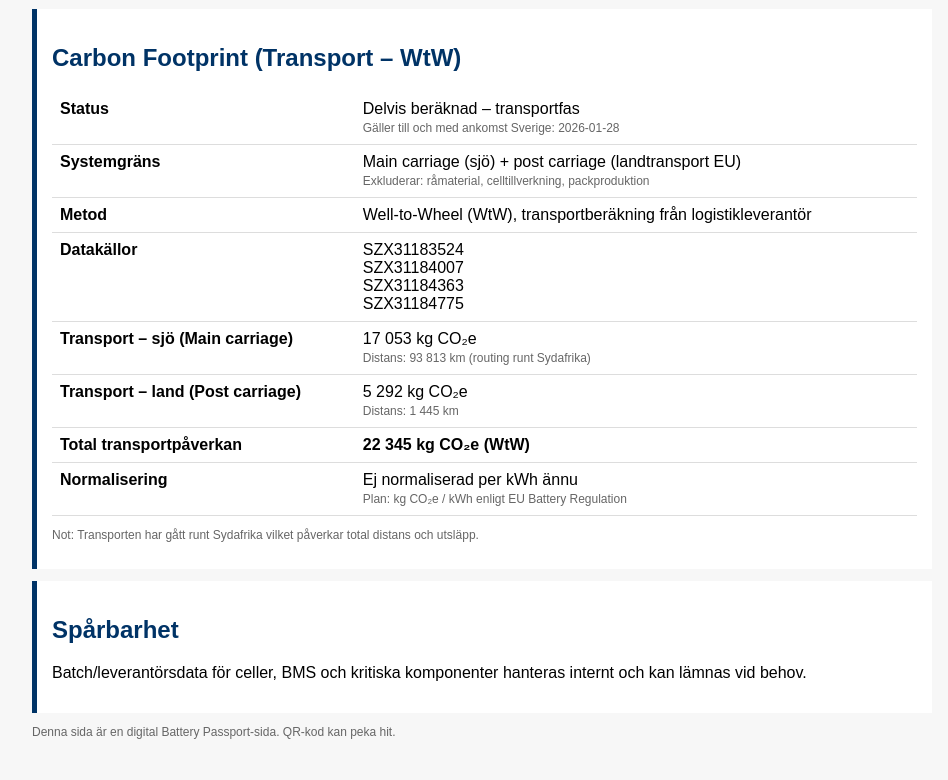
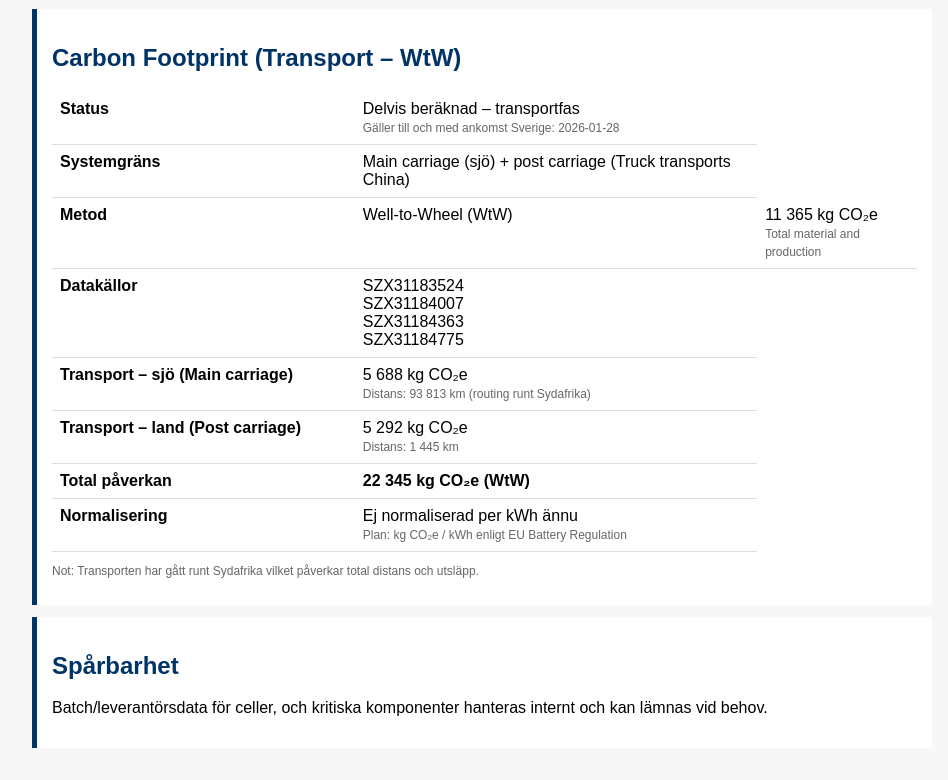
Before and after one commit to DMPteknik/battery-passport, a plain HTML site: page bp-bp-96v-800ah-001.html in a window 1280 px wide. Shown: the part 855-1635 px from the top of the page, without its empty margins (158-1106 px from the left). Drawn offline with Linux system fonts and the light colour scheme.

Commit message:
Update bp-bp-96v-800ah-001.html

```diff
--- a/bp-bp-96v-800ah-001.html
+++ b/bp-bp-96v-800ah-001.html
@@ -66,14 +66,17 @@
     <tr>
       <td>Systemgräns</td>
       <td>
-        Main carriage (sjö) + post carriage (landtransport EU)<br>
-        <span class="small">Exkluderar: råmaterial, celltillverkning, packproduktion</span>
+        Main carriage (sjö) + post carriage (Truck transports China)<br>
       </td>
     </tr>
 
     <tr>
       <td>Metod</td>
-      <td>Well-to-Wheel (WtW), transportberäkning från logistikleverantör</td>
+      <td>Well-to-Wheel (WtW)</td>
+      <td>
+        11 365 kg CO₂e<br>
+        <span class="small">Total material and production</span>
+      </td>
     </tr>
 
     <tr>
@@ -89,7 +92,7 @@
     <tr>
       <td>Transport – sjö (Main carriage)</td>
       <td>
-        17 053 kg CO₂e<br>
+        5 688 kg CO₂e<br>
         <span class="small">Distans: 93 813 km (routing runt Sydafrika)</span>
       </td>
     </tr>
@@ -103,7 +106,7 @@
     </tr>
 
     <tr>
-      <td><b>Total transportpåverkan</b></td>
+      <td><b>Total påverkan</b></td>
       <td><b>22 345 kg CO₂e (WtW)</b></td>
     </tr>
 
@@ -123,12 +126,9 @@
 
   <div class="box">
     <h2>Spårbarhet</h2>
-    <p>Batch/leverantörsdata för celler, BMS och kritiska komponenter hanteras internt och kan lämnas vid behov.</p>
+    <p>Batch/leverantörsdata för celler, och kritiska komponenter hanteras internt och kan lämnas vid behov.</p>
   </div>
 
-  <p class="small">
-    Denna sida är en digital Battery Passport-sida. QR-kod kan peka hit.
-  </p>
 
 </body>
 </html>
```
